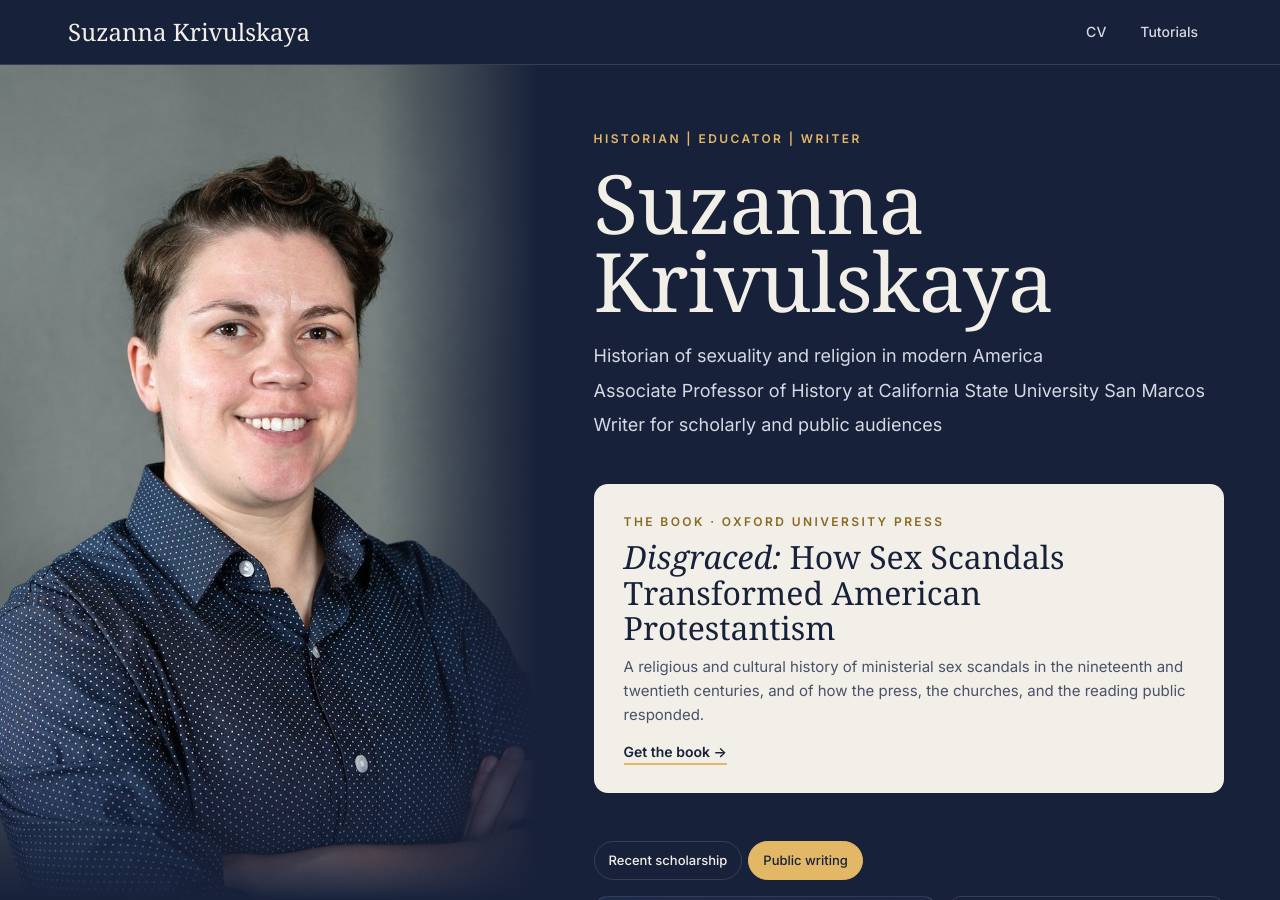
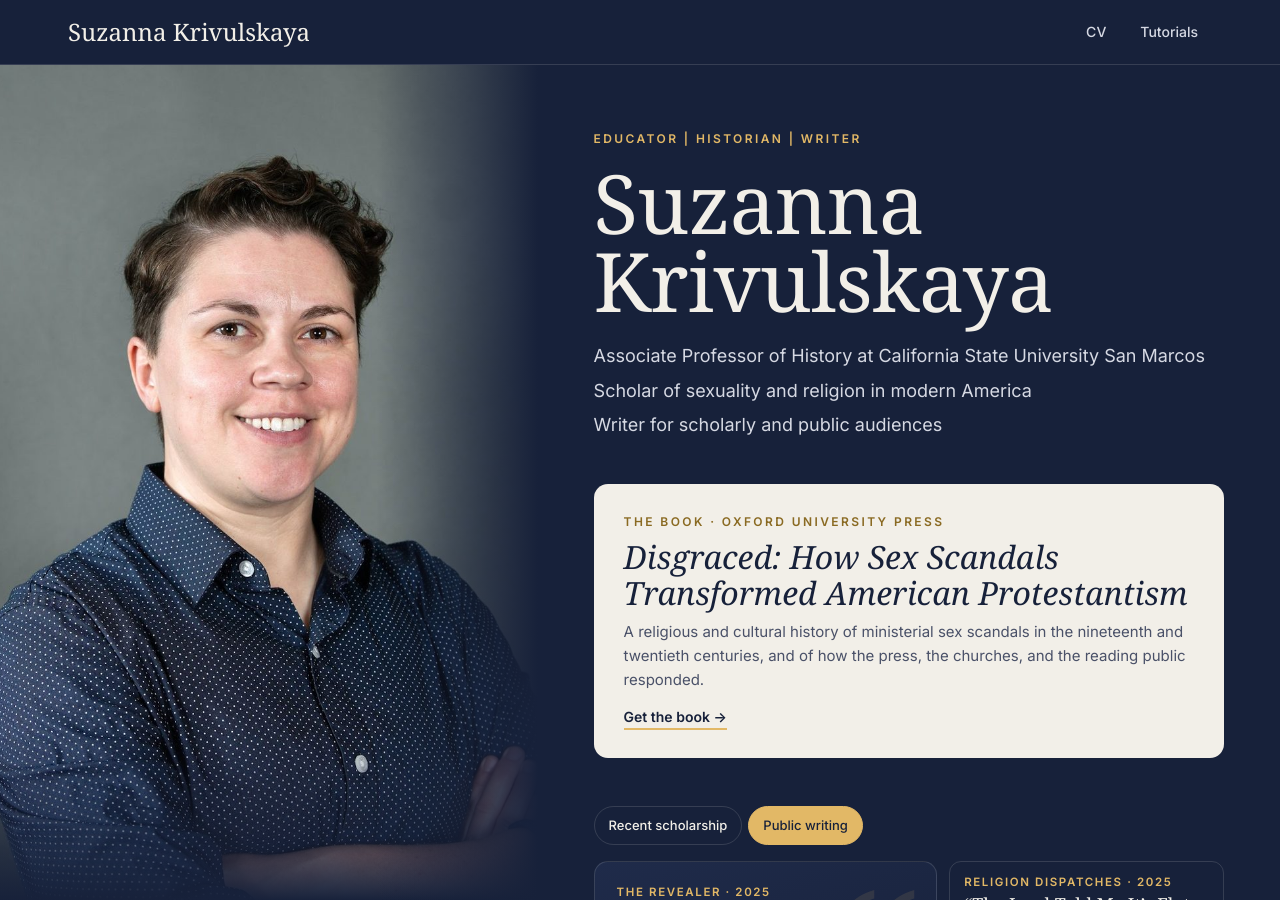
Before and after one commit to skrivulskaya/website, a Jekyll site: the page built from index.html, in a window 1280 px wide and 900 px high. Built offline with Jekyll 4.4.1, drawn with Linux system fonts in a browser that asks for light colours; some web fonts are replaced.

Commit message:
Update index.html

```diff
--- a/index.html
+++ b/index.html
@@ -8,17 +8,17 @@ redirect_from:
   <div class="photo"><img src="{{ '/assets/img/headshot.jpg' | relative_url }}" alt="Suzanna Krivulskaya"></div>
 
   <div class="content">
-    <div class="tag">Historian | Educator | Writer</div>
+    <div class="tag">Educator | Historian | Writer</div>
     <h1>Suzanna Krivulskaya</h1>
     <p class="intro">
-      <span>Historian of sexuality and religion in modern America</span>
       <span>Associate Professor of History at California State University San Marcos</span>
+      <span>Scholar of sexuality and religion in modern America</span>
       <span>Writer for scholarly and public audiences</span>
     </p>
 
     <a class="book" target="_blank" rel="noopener" href="https://www.amazon.com/Disgraced-Scandals-Transformed-American-Protestantism/dp/0197599680/">
       <div class="tag">The book · Oxford University Press</div>
-      <h2><i>Disgraced:</i> How Sex Scandals Transformed American Protestantism</h2>
+      <h2><i>Disgraced: How Sex Scandals Transformed American Protestantism</i></h2>
       <p>A religious and cultural history of ministerial sex scandals in the nineteenth and twentieth centuries, and of how the press, the churches, and the reading public responded.</p>
       <span class="go">Get the book →</span>
     </a>
```
